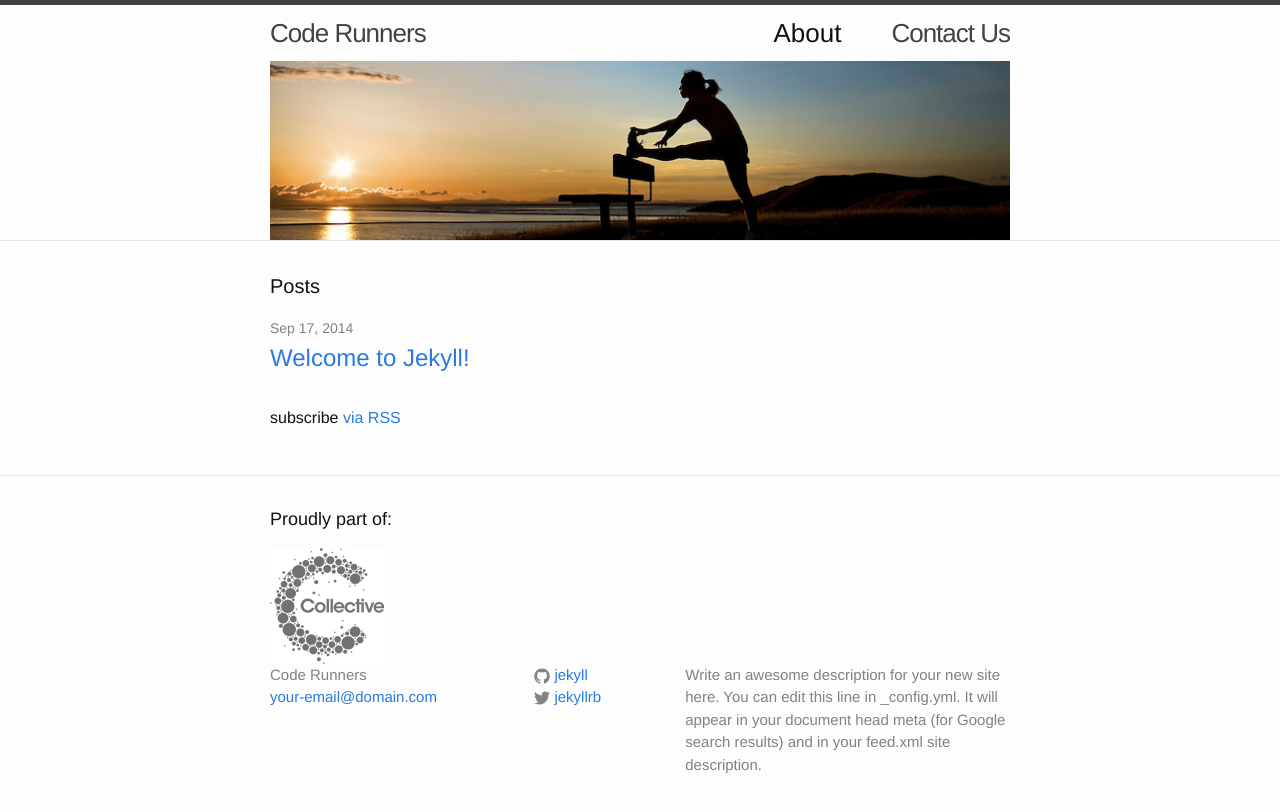
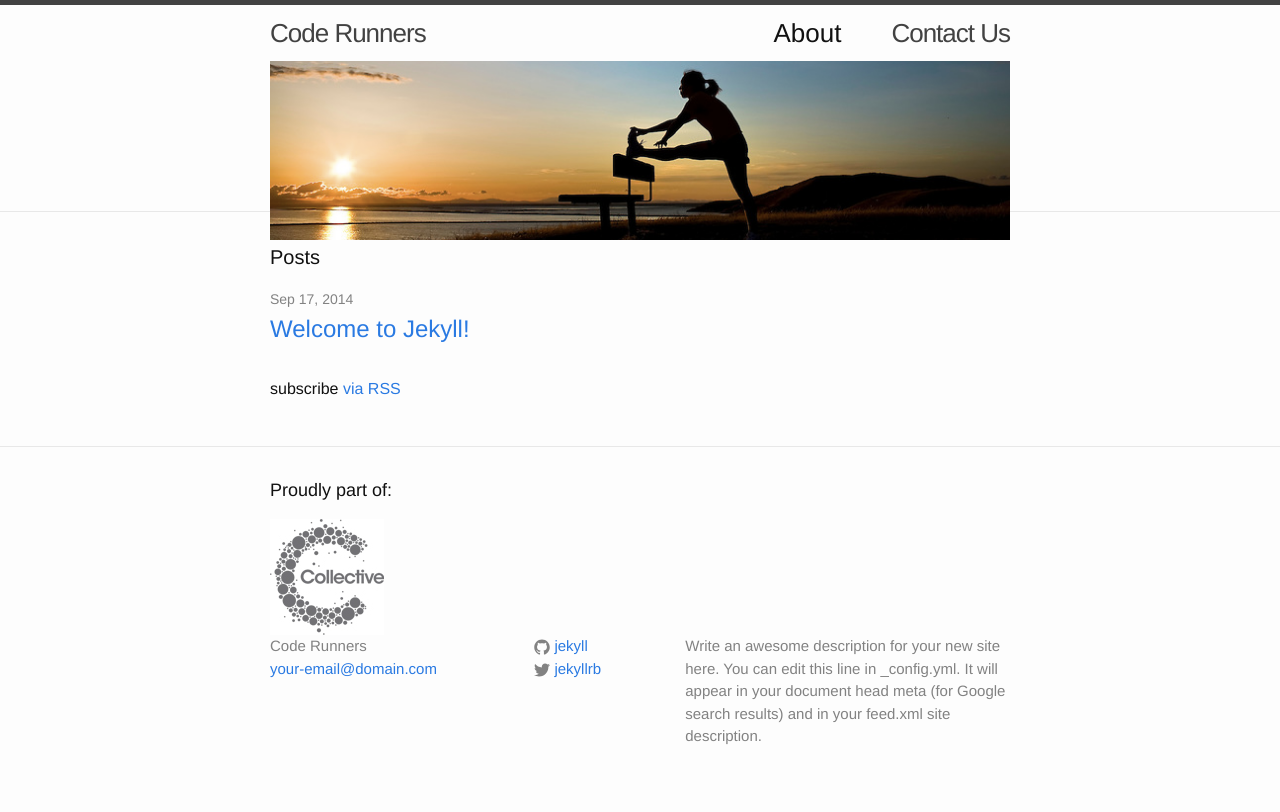
Before and after one commit to CodeRunners14/coderunners14.github.io, a Jekyll site: the page built from index.html, in a window 1280 px wide. Shown: the top 812 px of the page. Built offline with Jekyll 4.4.1, drawn with Linux system fonts in a browser that asks for light colours.

Commit message:
header adjustments2

```diff
--- a/_includes/header.html
+++ b/_includes/header.html
@@ -26,7 +26,7 @@
   </div>
 <div class="wrapper">
      <div class="site-headerimage">
-    <img src="/blog1/photos/runnerstretching1.png"/>
+    <img src="/blog1/photos/runnerstretching1.png" class="stretch"/>
     </div>
   </div>
 </header>
--- a/_sass/_layout.scss
+++ b/_sass/_layout.scss
@@ -102,9 +102,8 @@
 }
 
 .site-headerimage {
-  left: 50%;
-  transform: translate (-50%,-0%);
-
+  width: 100%;
+  height: 150px;
 }
 
 /**
```
